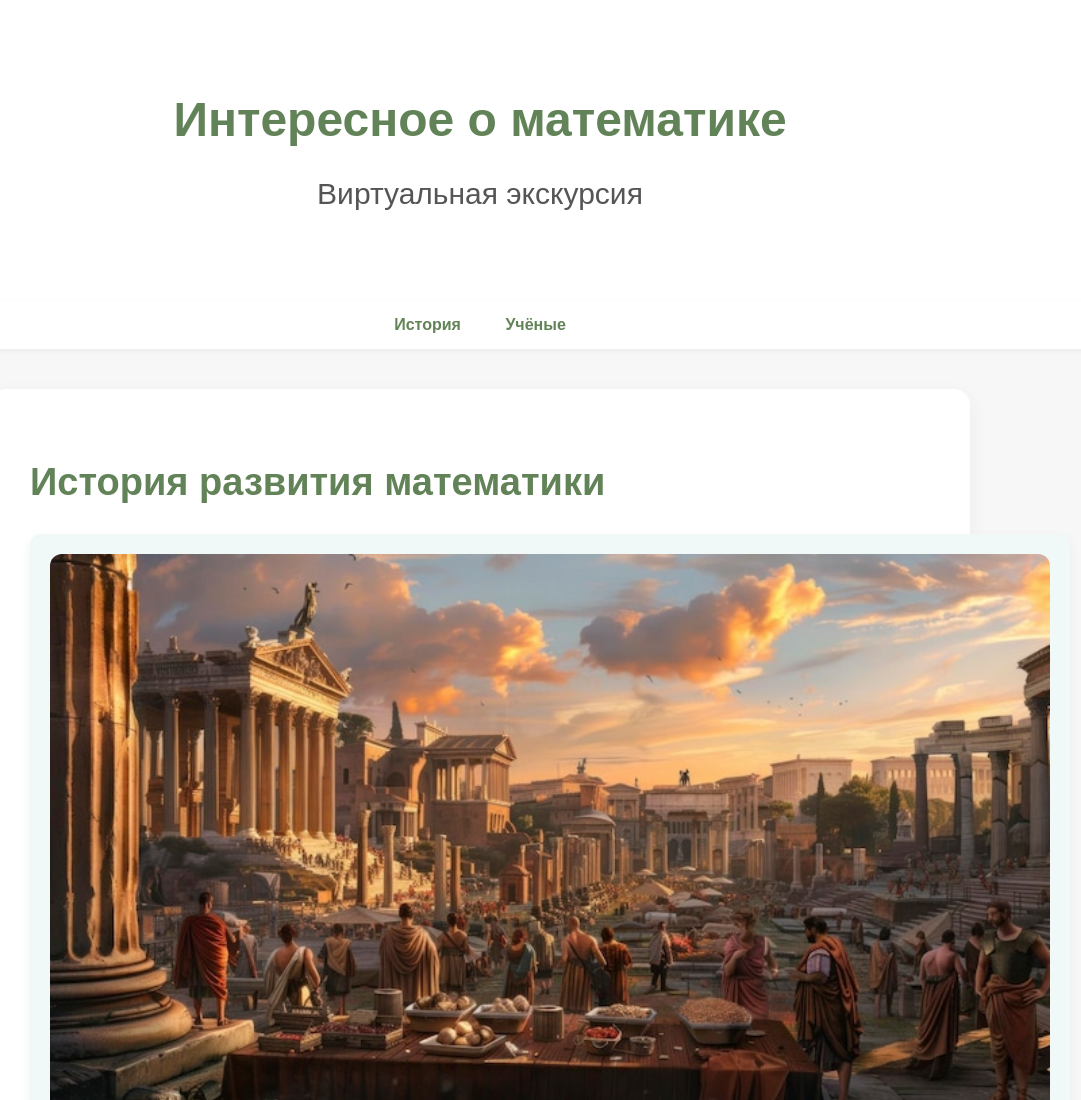
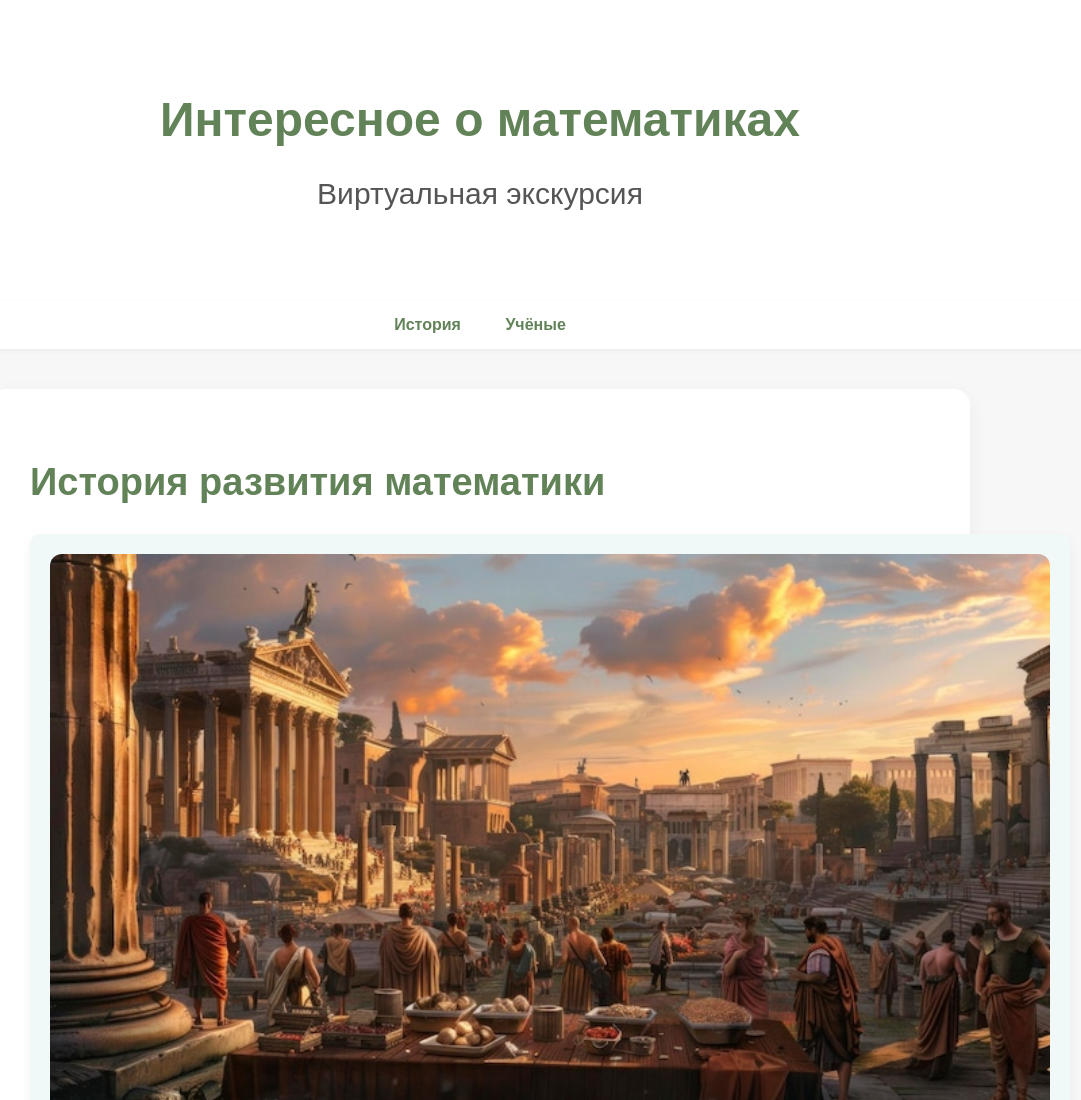
Before and after one commit to reeberty2345-ctrl/math0, a plain HTML site: page index.html in a window 1280 px wide. Shown: the top 1100 px of the page, without its empty margins (160-1241 px from the left). Drawn offline with Linux system fonts and the light colour scheme.

Commit message:
Update index.html

```diff
--- a/index.html
+++ b/index.html
@@ -9,7 +9,7 @@
 </head>
 <body>
   <header class="hero">
-  <h1>Интересное о математике</h1>
+  <h1>Интересное о математиках</h1>
   <p> Виртуальная экскурсия</p>
 </header>
 <nav class="menu">
```
